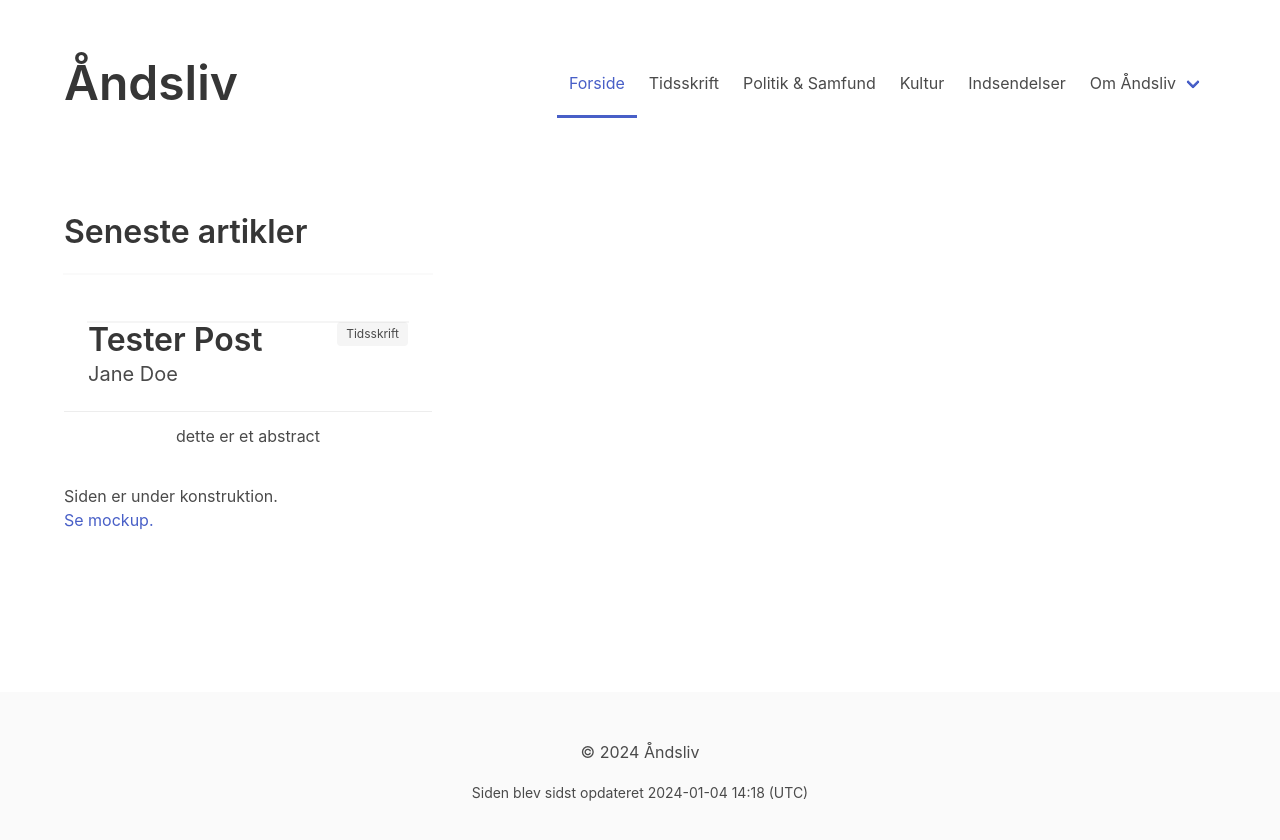
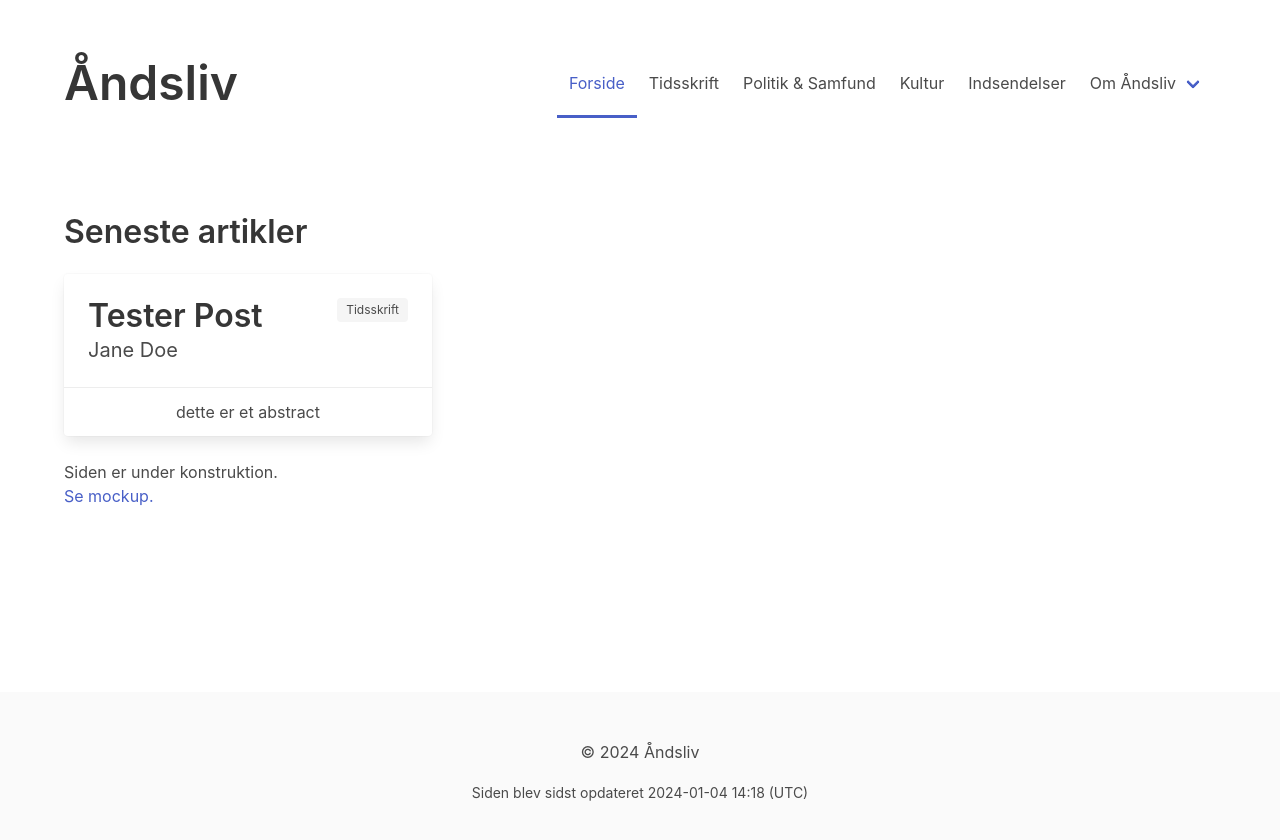
Before and after one commit to Aandsliv/aandsliv, a Jekyll site: the page built from src/index.html, in a window 1280 px wide. Shown: the top 840 px of the page. Built offline with Jekyll 4.4.1, drawn with Linux system fonts in a browser that asks for light colours.

Commit message:
Update to span

```diff
--- a/src/index.html
+++ b/src/index.html
@@ -13,7 +13,8 @@
                     <a href="{{ p.url | relative_url }}" class="tile is-child card">
                         <div class="card-content">
                             <div class="block">
-                                <a class="tag card-header-icon is-pulled-right">{{ p.subsection | capitalize }}</a>
+                                <span
+                                    class="tag card-header-icon is-pulled-right">{{ p.subsection | capitalize }}</span>
                                 <p class="title">{{ p.title }}</p>
                                 <p class="subtitle">{{ p.author }}</p>
                             </div>
```
